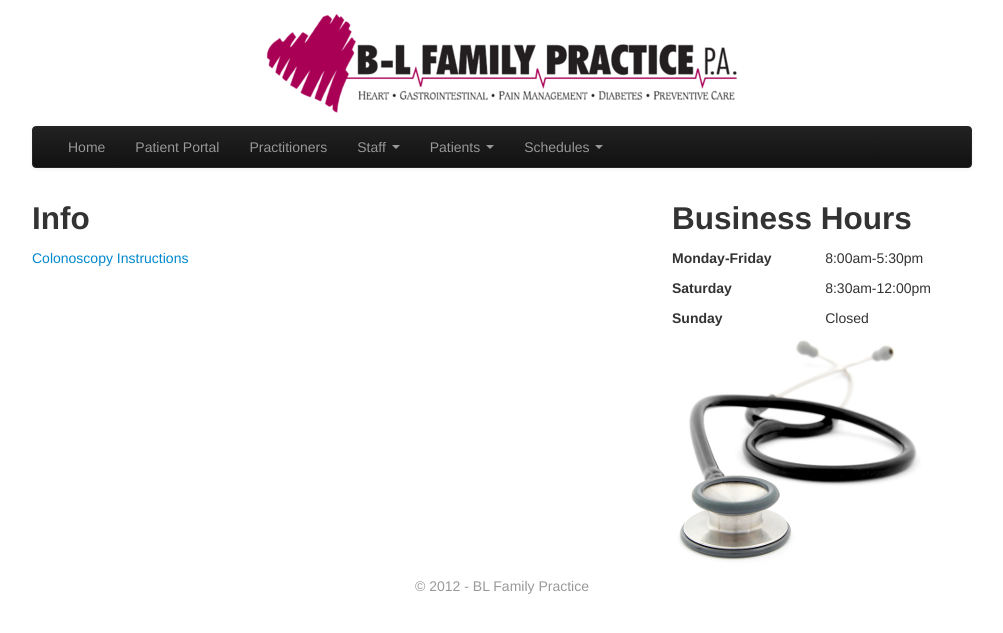
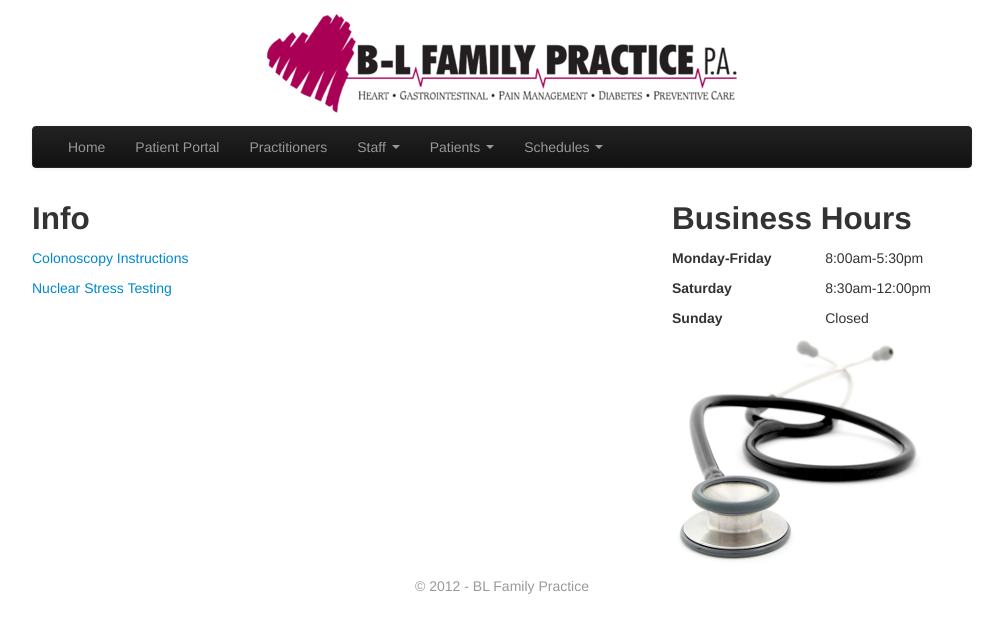
Before and after one commit to braddunbar/blfp.net, a Jekyll site: the page built from patients/info/index.md, in a window 1280 px wide. Shown: the top 633 px of the page, without its empty margins (138-1141 px from the left). Built offline with Jekyll 4.4.1, drawn with Linux system fonts in a browser that asks for light colours; Markdown is read by kramdown in place of the engine named in the settings.

Commit message:
Updated patients/info/index.md

```diff
--- a/patients/info/index.md
+++ b/patients/info/index.md
@@ -5,3 +5,5 @@ layout: default
 ## Info
 
 [Colonoscopy Instructions](https://docs.google.com/document/d/18-UzEL6t0ZCghwD52syqjlvmIz33XRTL_pwm2_sSdis/pub)
+
+[Nuclear Stress Testing](https://docs.google.com/document/d/1Bm_KEwmOd7MEeSxjbjMb2s8ZbkgTtmfu9hAyBVNH97U/pub)
```
